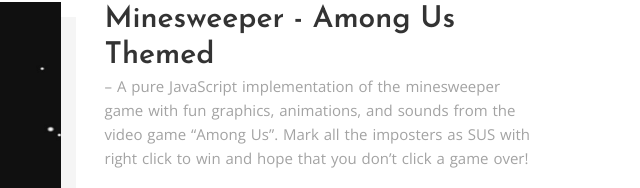
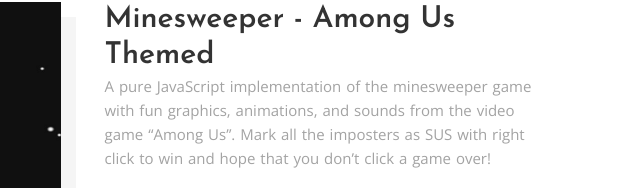
Before and after one commit to vkosiyan/portfolio, a plain HTML site: page index.html in a window 1280 px wide. Shown: the part 3902-4090 px from the top of the page, 640-1280 px from the left. Drawn offline with nearby package versions, Linux system fonts and the light colour scheme; a web font is replaced by a local one.

Commit message:
Update index.html

```diff
--- a/index.html
+++ b/index.html
@@ -337,7 +337,7 @@
 								<div class="content">
 
 									<h4>Minesweeper - Among Us Themed</h4>
-									<p class="text-black-50 mb-0">– A pure JavaScript implementation of the minesweeper game with fun graphics, animations, and sounds from the video game “Among Us”. Mark all the imposters as SUS with right click to win and hope that you don’t click a game over!</p>
+									<p class="text-black-50 mb-0">A pure JavaScript implementation of the minesweeper game with fun graphics, animations, and sounds from the video game “Among Us”. Mark all the imposters as SUS with right click to win and hope that you don’t click a game over!</p>
 									<br>
 									<h4>Technologies:</h4>
 										<p>
```
